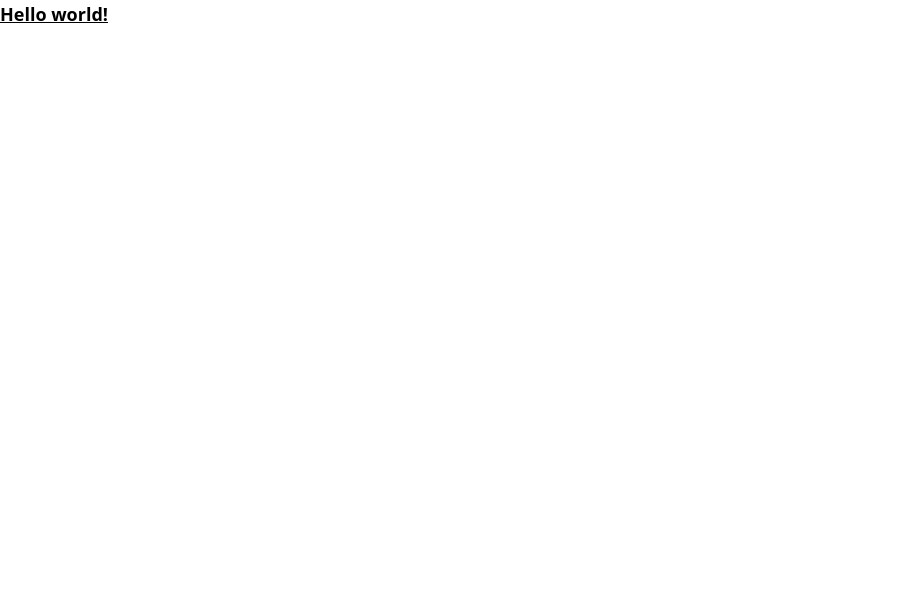
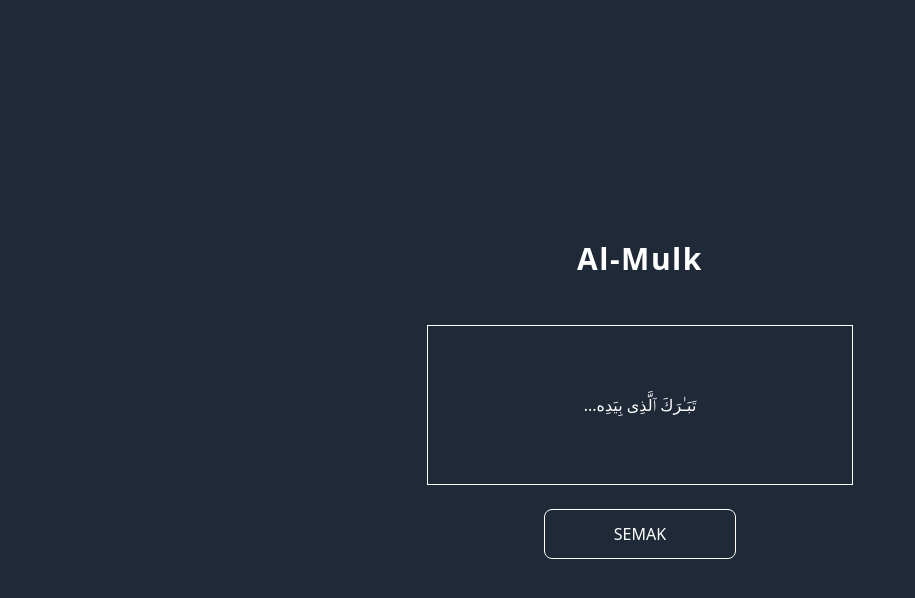
Before and after one commit to afiqsazlan/memokad-app, a Vue app: page / in a window 1280 px wide. Shown: the top 598 px of the page, without its empty margins (0-915 px from the left). Built offline with nearby package versions, Linux system fonts and the light colour scheme.

Commit message:
Implemented basic flip card

```diff
--- a/src/views/HomeView.vue
+++ b/src/views/HomeView.vue
@@ -1,10 +1,76 @@
 <script setup lang="ts">
+
+import {computed, ref} from 'vue'
+
+let isShowingQuestion = ref(true)
+
+let stepCount = ref(1)
+
+let correctAnswersCount = 0
+let wrongAnswersCount = 0
+
+const showQuestion = (value = true) => isShowingQuestion.value = value
+
+const nextQuestion = () => {
+    showQuestion()
+    stepCount.value += 1
+}
+
+const markAsCorrect = (isCorrect = true) => {
+    if (isCorrect) {
+        correctAnswersCount += 1
+    } else {
+        wrongAnswersCount += 1
+    }
+
+    nextQuestion()
+
+    console.log(`correct: ${correctAnswersCount} vs wrong: ${wrongAnswersCount}`)
+}
+
+const displayText = computed(() => {
+    return isShowingQuestion.value
+        ? cards[stepCount.value - 1]?.front
+        : cards[stepCount.value - 1]?.back
+})
+
+interface Card {
+    front: string
+    back: string
+}
+
+const cards: Card[] = [
+    {
+        front: "...تَبَـٰرَكَ ٱلَّذِى بِيَدِه",
+        back: "ِ ٱلْمُلْكُ وَهُوَ عَلَىٰ كُلِّ شَىْءٍۢ قَدِير..."
+    },
+    {
+        front: "...ٱلَّذِى خَلَقَ ٱلْمَوْتَ",
+        back: "لِيَبْلُوَكُمْ أَيُّكُمْ أَحْسَنُ عَمَلًۭا ۚ وَهُوَ ٱلْعَزِيزُ ٱلْغَفُورُ.."
+    }
+]
 </script>
 
 <template>
     <main>
-        <h1 class="text-lg font-bold underline  ">
-            Hello world!
-        </h1>
+        <div class="flex flex-col w-dvw h-dvh bg-gray-800 justify-center text-center  text-white">
+            <h1 class="text-3xl font-bold tracking-wider">
+                Al-Mulk
+            </h1>
+            <div class="w-100 flex justify-center mt-12">
+                <div class="border border-white text-center flex justify-center items-center w-1/3 h-40 ">
+                    <div>
+                        {{ displayText }}
+                    </div>
+                </div>
+            </div>
+            <div class="mt-6">
+                <button @click="showQuestion(false)"
+                        class="border border-white py-3 w-48 rounded-lg hover:bg-gray-700"
+                >
+                    SEMAK
+                </button>
+            </div>
+        </div>
     </main>
 </template>
```
